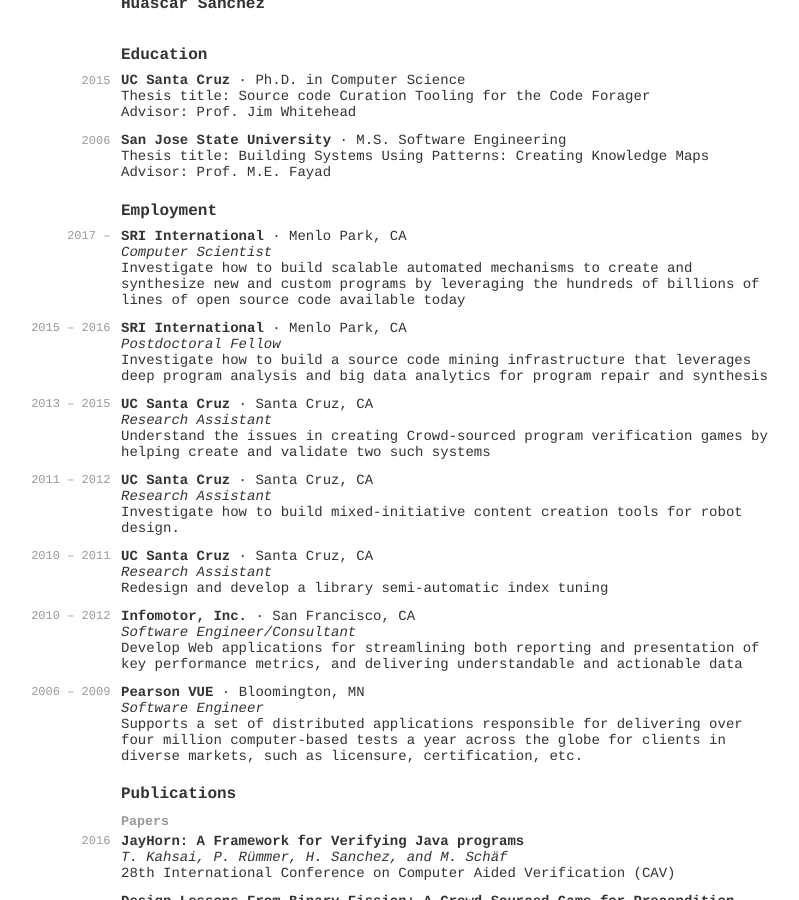
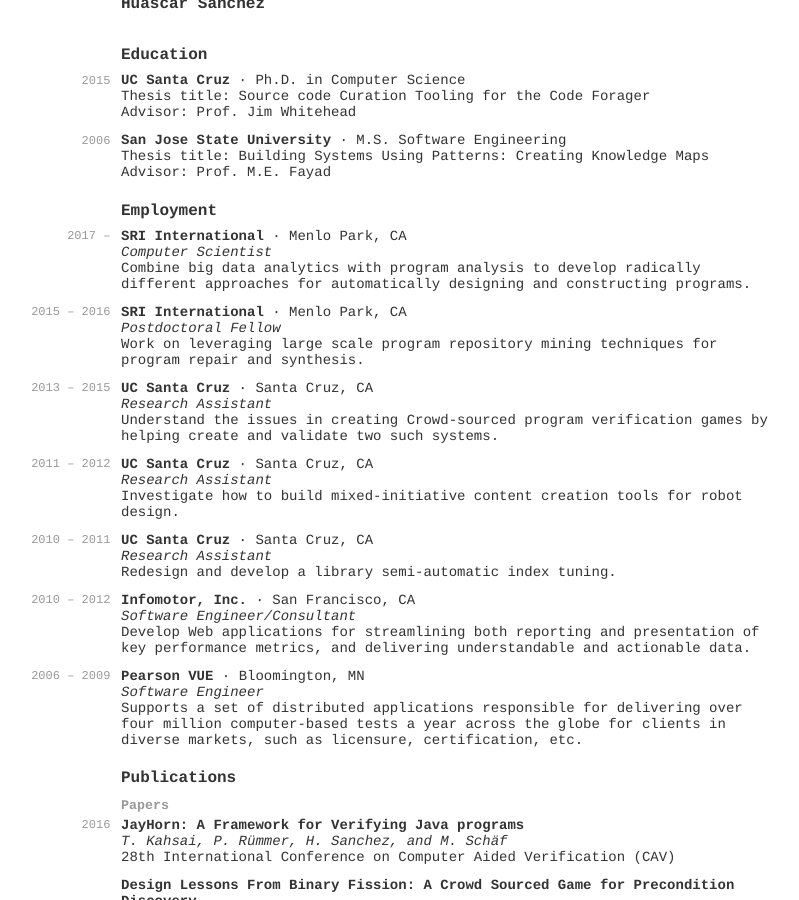
Before and after one commit to hsanchez/hsanchez.github.io, a Jekyll site: the page built from posts/notes/_posts/2017-02-01-cv.md, in a window 1280 px wide and 900 px high, scrolled down 221 px. Shown: the whole window, without its empty margins (189-988 px from the left). Built offline with Jekyll 4.4.1, drawn with Linux system fonts in a browser that asks for light colours.

Commit message:
update content

```diff
--- a/posts/notes/_posts/2017-02-01-cv.md
+++ b/posts/notes/_posts/2017-02-01-cv.md
@@ -39,7 +39,7 @@
 				<div class="item">
 					<span class="bold">SRI International</span> &middot; Menlo Park, CA <br />
 					<span class="emph">Computer Scientist</span> <br />
-					<span class="deemph">Investigate how to build scalable automated mechanisms to create and synthesize new and custom programs by leveraging the hundreds of billions of lines of open source code available today</span>
+					<span class="deemph">Combine big data analytics with program analysis to develop radically different approaches for automatically designing and constructing programs.</span>
 				</div>
 			</div>
 
@@ -48,7 +48,7 @@
 				<div class="item">
 					<span class="bold">SRI International</span> &middot; Menlo Park, CA <br />
 					<span class="emph">Postdoctoral Fellow</span> <br />
-					<span class="deemph">Investigate how to build a source code mining infrastructure that leverages deep program analysis and big data analytics for program repair and synthesis</span>
+					<span class="deemph">Work on leveraging large scale program repository mining techniques for program repair and synthesis.</span>
 				</div>
 			</div>
 
@@ -57,7 +57,7 @@
 				<div class="item">
 					<span class="bold">UC Santa Cruz</span> &middot; Santa Cruz, CA <br />
 					<span class="emph">Research Assistant</span> <br />
-					<span class="deemph">Understand the issues in creating Crowd-sourced program verification games by helping create and validate two such systems</span>
+					<span class="deemph">Understand the issues in creating Crowd-sourced program verification games by helping create and validate two such systems.</span>
 				</div>
 			</div>
 
@@ -75,7 +75,7 @@
 				<div class="item">
 					<span class="bold">UC Santa Cruz</span> &middot; Santa Cruz, CA <br />
 					<span class="emph">Research Assistant</span> <br />
-					<span class="deemph">Redesign and develop a library semi-automatic index tuning</span>
+					<span class="deemph">Redesign and develop a library semi-automatic index tuning.</span>
 				</div>
 			</div>
 
@@ -84,7 +84,7 @@
 				<div class="item">
 					<span class="bold">Infomotor, Inc.</span> &middot; San Francisco, CA <br />
 					<span class="emph">Software Engineer/Consultant</span> <br />
-					<span class="deemph">Develop Web applications for streamlining both reporting and presentation of key performance metrics, and delivering understandable and actionable data</span>
+					<span class="deemph">Develop Web applications for streamlining both reporting and presentation of key performance metrics, and delivering understandable and actionable data.</span>
 				</div>
 			</div>
 
```
Also changed, not shown: about/index.md (+2 -2 lines), index.md (+2 -2 lines).
